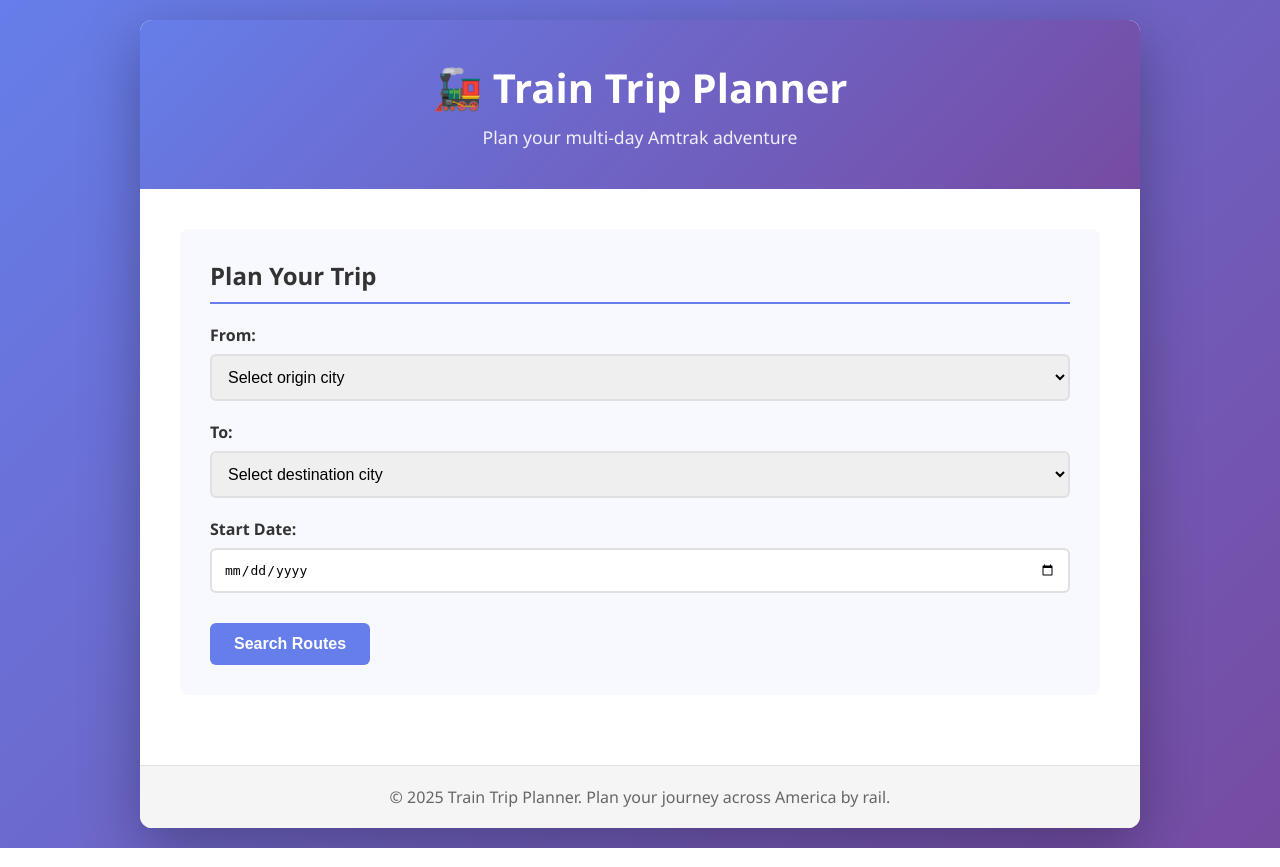
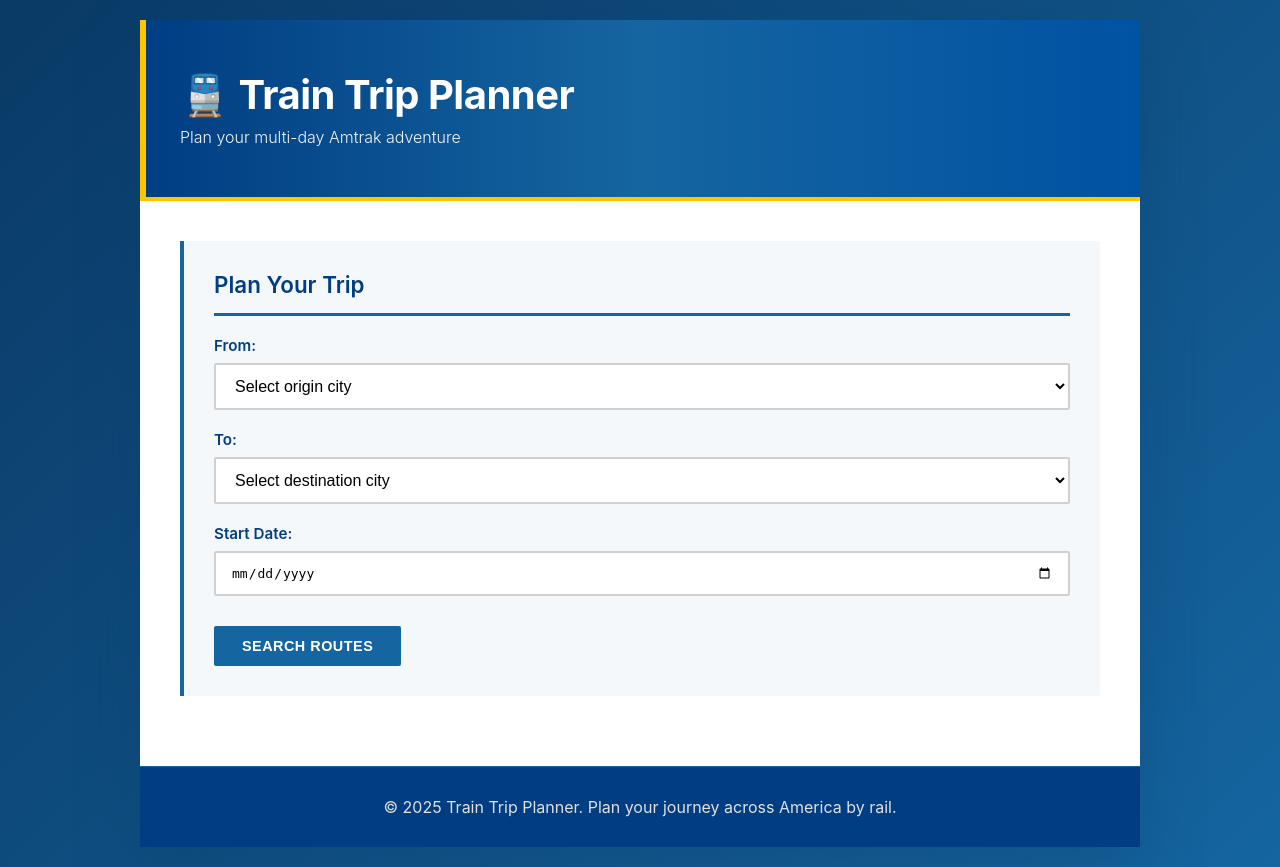
Before and after one commit to GordonWallace/train-trip-planner, a Flask app: page / in a window 1280 px wide. Run offline with Flask 3, Linux system fonts and the light colour scheme; data comes from the database, SQL or seed files in the repository.

Commit message:
Styling update

```diff
--- a/app.py
+++ b/app.py
@@ -222,12 +222,12 @@
 
                     # Only add duration row if actual duration > 0
                     if actual_duration_hours > 0:
-                        # Add duration row showing ACTUAL stop duration
+                        # Add duration row showing ACTUAL stop duration with START date (arrival date)
                         schedule.append({
                             'city': stop['city_name'],
                             'event': f'{actual_duration_hours} hour stop' if actual_duration_hours != 1 else '1 hour stop',
-                            'time': depart_time,
-                            'date': depart_date
+                            'time': stop_time.strftime('%H:%M'),
+                            'date': current_date.strftime('%Y-%m-%d')
                         })
 
                         # Add a Board event for reboarding at actual departure time
--- a/static/style.css
+++ b/static/style.css
@@ -6,8 +6,8 @@
 }
 
 body {
-    font-family: 'Segoe UI', Tahoma, Geneva, Verdana, sans-serif;
-    background: linear-gradient(135deg, #667eea 0%, #764ba2 100%);
+    font-family: -apple-system, BlinkMacSystemFont, 'Segoe UI', 'Helvetica Neue', sans-serif;
+    background: linear-gradient(135deg, #0a3a66 0%, #1565a0 100%);
     min-height: 100vh;
     padding: 20px;
 }
@@ -16,26 +16,41 @@
     max-width: 1000px;
     margin: 0 auto;
     background: white;
-    border-radius: 12px;
-    box-shadow: 0 20px 60px rgba(0, 0, 0, 0.3);
+    border-radius: 0;
+    box-shadow: 0 20px 60px rgba(10, 58, 102, 0.3);
     overflow: hidden;
 }
 
 header {
-    background: linear-gradient(135deg, #667eea 0%, #764ba2 100%);
+    background: linear-gradient(to right, #003d82 0%, #1565a0 50%, #0052a3 100%);
     color: white;
-    padding: 40px 20px;
-    text-align: center;
+    padding: 50px 40px;
+    text-align: left;
+    border-bottom: 4px solid #ffc600;
+    position: relative;
+}
+
+header::before {
+    content: '';
+    position: absolute;
+    left: 0;
+    top: 0;
+    bottom: 0;
+    width: 6px;
+    background: #ffc600;
 }
 
 header h1 {
     font-size: 2.5em;
-    margin-bottom: 10px;
+    margin-bottom: 8px;
+    font-weight: 700;
+    letter-spacing: -0.5px;
 }
 
 header p {
-    font-size: 1.1em;
-    opacity: 0.9;
+    font-size: 1em;
+    opacity: 0.95;
+    font-weight: 300;
 }
 
 main {
@@ -43,11 +58,11 @@
 }
 
 footer {
-    background-color: #f5f5f5;
-    padding: 20px;
+    background-color: #003d82;
+    padding: 30px;
     text-align: center;
-    color: #666;
-    border-top: 1px solid #e0e0e0;
+    color: #e0e0e0;
+    border-top: 1px solid #1565a0;
 }
 
 /* Form Styles */
@@ -59,79 +74,84 @@
     display: block;
     margin-bottom: 8px;
     font-weight: 600;
-    color: #333;
+    color: #003d82;
+    font-size: 0.95em;
 }
 
 input[type="date"],
 select {
     width: 100%;
-    padding: 12px;
-    border: 2px solid #e0e0e0;
-    border-radius: 6px;
+    padding: 12px 15px;
+    border: 2px solid #d0d0d0;
+    border-radius: 2px;
     font-size: 1em;
-    transition: border-color 0.3s;
+    transition: all 0.3s;
+    background: white;
 }
 
 input[type="date"]:focus,
 select:focus {
     outline: none;
-    border-color: #667eea;
-    box-shadow: 0 0 0 3px rgba(102, 126, 234, 0.1);
+    border-color: #1565a0;
+    box-shadow: 0 0 0 3px rgba(21, 101, 160, 0.1);
 }
 
 /* Buttons */
 .btn {
-    padding: 12px 24px;
+    padding: 12px 28px;
     border: none;
-    border-radius: 6px;
+    border-radius: 2px;
     font-size: 1em;
     font-weight: 600;
     cursor: pointer;
     transition: all 0.3s;
     margin-top: 10px;
     margin-right: 10px;
+    text-transform: uppercase;
+    letter-spacing: 0.5px;
+    font-size: 0.9em;
 }
 
 .btn-primary {
-    background-color: #667eea;
+    background-color: #1565a0;
     color: white;
 }
 
 .btn-primary:hover {
-    background-color: #5568d3;
+    background-color: #0d47a1;
     transform: translateY(-2px);
-    box-shadow: 0 4px 12px rgba(102, 126, 234, 0.4);
+    box-shadow: 0 4px 12px rgba(13, 71, 161, 0.4);
 }
 
 .btn-success {
-    background-color: #48bb78;
+    background-color: #0e7c0f;
     color: white;
 }
 
 .btn-success:hover {
-    background-color: #38a169;
+    background-color: #0a5f0b;
     transform: translateY(-2px);
-    box-shadow: 0 4px 12px rgba(72, 187, 120, 0.4);
+    box-shadow: 0 4px 12px rgba(10, 95, 11, 0.4);
 }
 
 .btn-secondary {
-    background-color: #cbd5e0;
-    color: #333;
+    background-color: #90a4ae;
+    color: white;
 }
 
 .btn-secondary:hover {
-    background-color: #a0aec0;
+    background-color: #78909c;
 }
 
 .btn-info {
-    background-color: #4299e1;
+    background-color: #0288d1;
     color: white;
 }
 
 .btn-info:hover {
-    background-color: #3182ce;
+    background-color: #01579b;
     transform: translateY(-2px);
-    box-shadow: 0 4px 12px rgba(66, 153, 225, 0.4);
+    box-shadow: 0 4px 12px rgba(1, 87, 155, 0.4);
 }
 
 /* Sections */
@@ -140,22 +160,26 @@
 }
 
 section h2 {
-    color: #333;
+    color: #003d82;
     margin-bottom: 20px;
-    padding-bottom: 10px;
-    border-bottom: 2px solid #667eea;
+    padding-bottom: 15px;
+    border-bottom: 3px solid #1565a0;
+    font-size: 1.4em;
+    font-weight: 600;
 }
 
 .planning-section {
-    background-color: #f8f9ff;
+    background-color: #f5f8fb;
     padding: 30px;
-    border-radius: 8px;
+    border-radius: 0;
+    border-left: 4px solid #1565a0;
 }
 
 .info-text {
-    color: #666;
+    color: #555;
     margin-bottom: 20px;
     font-size: 0.95em;
+    line-height: 1.5;
 }
 
 /* Routes List */
--- a/templates/index.html
+++ b/templates/index.html
@@ -9,7 +9,7 @@
 <body>
     <div class="container">
         <header>
-            <h1>🚂 Train Trip Planner</h1>
+            <h1>🚆 Train Trip Planner</h1>
             <p>Plan your multi-day Amtrak adventure</p>
         </header>
 
```
Also changed, not shown: other parts of static/style.css (+68 -44 lines).
